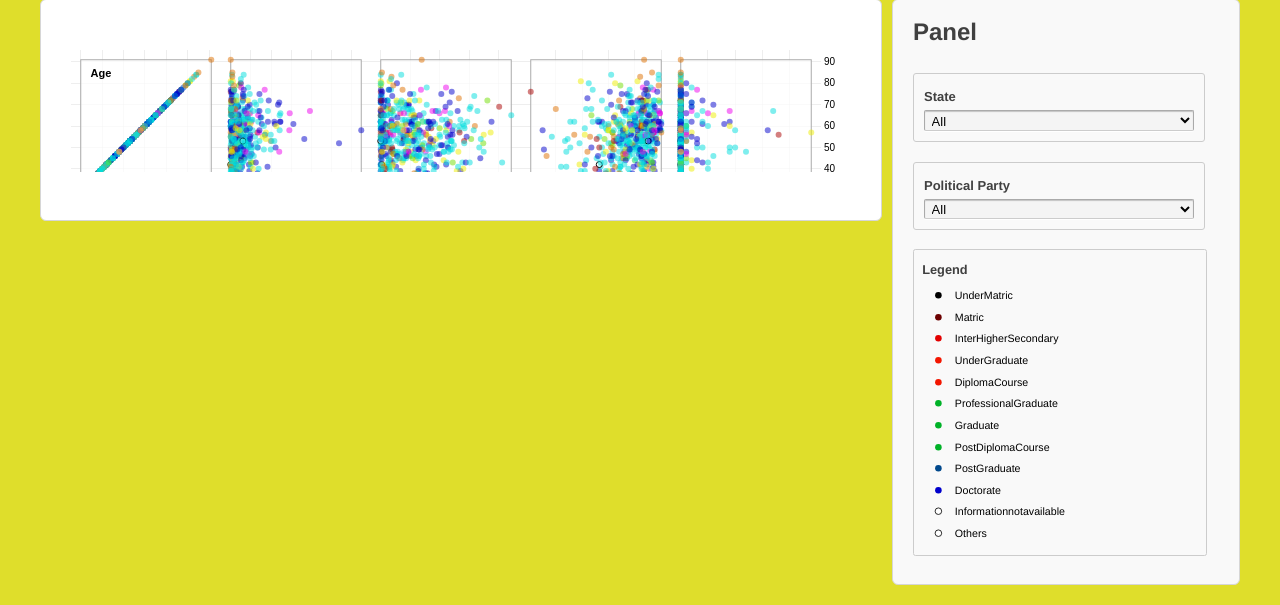
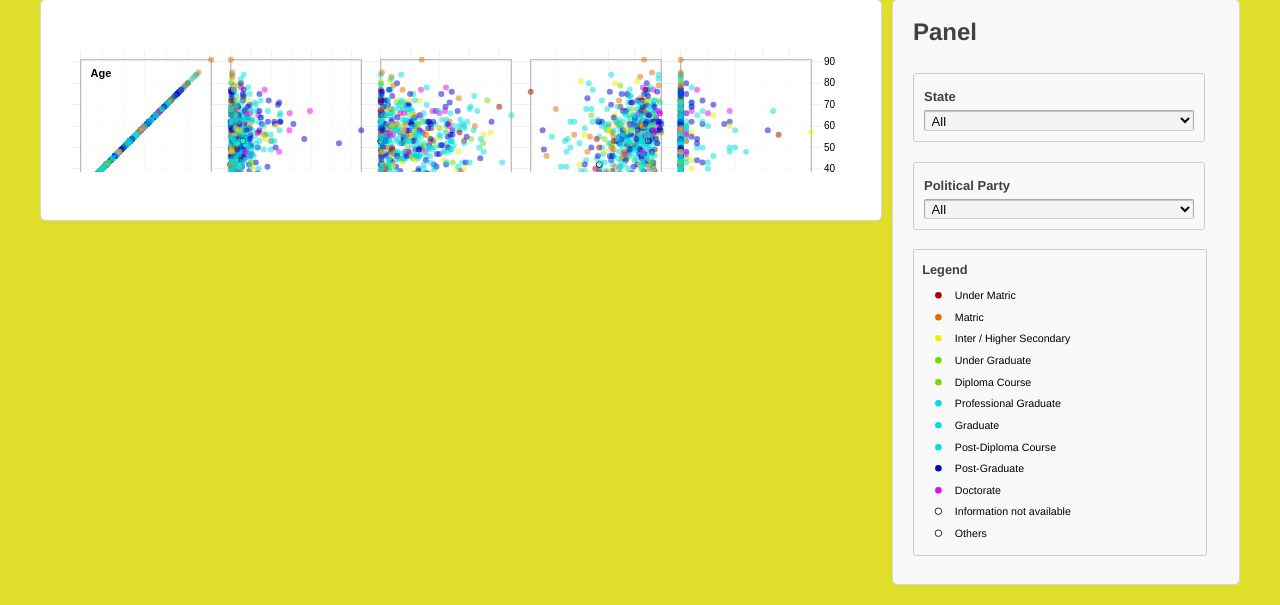
Before and after one commit to amit2014/analysis-loksabha-15, a PHP site: page /wordpress/splom.php in a window 1280 px wide. Shown: the part 171-776 px from the top of the page. Run offline with PHP 8.4, Linux system fonts and the light colour scheme; some libraries are stand-ins or nearby versions.

Commit message:
merged basically

```diff
--- a/includes/panel3.php
+++ b/includes/panel3.php
@@ -6,31 +6,31 @@
 	border-left-style: none;
 }
 .UnderMatric {
-  fill: #000000;
+  fill: #aa0000;
 }
 
 .Matric {
-  fill: #6c0000;
+  fill: #dd6f00;
 }
 
 .InterHigherSecondary, .CertificateCourse {
-  fill: #e30000;
+  fill: #eeee00;
 }
 
 .UnderGraduate, .DiplomaCourse {
-  fill: #f31600;
+  fill: #6fdd00;
 }
 
 .ProfessionalGraduate, .Graduate, .PostDiplomaCourse {
-  fill: #00b228;
+  fill: #00dddd;
 }
 
 .PostGraduate {
-  fill: #00488c;
+  fill: #0000cc;
 }
 
 .Doctorate {
-  fill: #0000cc;
+  fill: #ee00ee;
 }
 
 .Informationnotavailable, .Others {
@@ -52,17 +52,17 @@
          </div>
          <div id="leg" style="float:left;clear:left;clear:both;zoom:0.82;width:90%" class="panelf" >
          <label style="zoom:1.2;margin-bottom:5px">Legend</label>
-			<svg height="20px" width="250px"><circle cx="20" cy="10" r="4" stroke="black" stroke-width="0" class="UnderMatric"/><text x="40" y="15" fill="black">UnderMatric</text></svg>
+			<svg height="20px" width="250px"><circle cx="20" cy="10" r="4" stroke="black" stroke-width="0" class="UnderMatric"/><text x="40" y="15" fill="black">Under Matric</text></svg>
 			<svg height="20px" width="250px"><circle cx="20" cy="10" r="4" stroke="black" stroke-width="0" class="Matric"/><text x="40" y="15" fill="black">Matric</text></svg>
-			<svg height="20px" width="250px"><circle cx="20" cy="10" r="4" stroke="black" stroke-width="0" class="InterHigherSecondary"/><text x="40" y="15" fill="black">InterHigherSecondary</text></svg>
-			<svg height="20px" width="250px"><circle cx="20" cy="10" r="4" stroke="black" stroke-width="0" class="UnderGraduate"/><text x="40" y="15" fill="black">UnderGraduate</text></svg>
-			<svg height="20px" width="250px"><circle cx="20" cy="10" r="4" stroke="black" stroke-width="0" class="DiplomaCourse"/><text x="40" y="15" fill="black">DiplomaCourse</text></svg>
-			<svg height="20px" width="250px"><circle cx="20" cy="10" r="4" stroke="black" stroke-width="0" class="ProfessionalGraduate"/><text x="40" y="15" fill="black">ProfessionalGraduate</text></svg>
+			<svg height="20px" width="250px"><circle cx="20" cy="10" r="4" stroke="black" stroke-width="0" class="InterHigherSecondary"/><text x="40" y="15" fill="black">Inter / Higher Secondary</text></svg>
+			<svg height="20px" width="250px"><circle cx="20" cy="10" r="4" stroke="black" stroke-width="0" class="UnderGraduate"/><text x="40" y="15" fill="black">Under Graduate</text></svg>
+			<svg height="20px" width="250px"><circle cx="20" cy="10" r="4" stroke="black" stroke-width="0" class="DiplomaCourse"/><text x="40" y="15" fill="black">Diploma Course</text></svg>
+			<svg height="20px" width="250px"><circle cx="20" cy="10" r="4" stroke="black" stroke-width="0" class="ProfessionalGraduate"/><text x="40" y="15" fill="black">Professional Graduate</text></svg>
 			<svg height="20px" width="250px"><circle cx="20" cy="10" r="4" stroke="black" stroke-width="0" class="Graduate"/><text x="40" y="15" fill="black">Graduate</text></svg>
-			<svg height="20px" width="250px"><circle cx="20" cy="10" r="4" stroke="black" stroke-width="0" class="PostDiplomaCourse"/><text x="40" y="15" fill="black">PostDiplomaCourse</text></svg>
-			<svg height="20px" width="250px"><circle cx="20" cy="10" r="4" stroke="black" stroke-width="0" class="PostGraduate"/><text x="40" y="15" fill="black">PostGraduate</text></svg>
+			<svg height="20px" width="250px"><circle cx="20" cy="10" r="4" stroke="black" stroke-width="0" class="PostDiplomaCourse"/><text x="40" y="15" fill="black">Post-Diploma Course</text></svg>
+			<svg height="20px" width="250px"><circle cx="20" cy="10" r="4" stroke="black" stroke-width="0" class="PostGraduate"/><text x="40" y="15" fill="black">Post-Graduate</text></svg>
 			<svg height="20px" width="250px"><circle cx="20" cy="10" r="4" stroke="black" stroke-width="0" class="Doctorate"/><text x="40" y="15" fill="black">Doctorate</text></svg>
-			<svg height="20px" width="250px"><circle cx="20" cy="10" r="4" stroke="black" stroke-width="1" class="Informationnotavailable"/><text x="40" y="15" fill="black">Informationnotavailable</text></svg>
+			<svg height="20px" width="250px"><circle cx="20" cy="10" r="4" stroke="black" stroke-width="1" class="Informationnotavailable"/><text x="40" y="15" fill="black">Information not available</text></svg>
 			<svg height="20px" width="250px"><circle cx="20" cy="10" r="4" stroke="black" stroke-width="1" class="Others"/><text x="40" y="15" fill="black">Others</text></svg>
          </div>
 
--- a/js/splom.js
+++ b/js/splom.js
@@ -3,14 +3,15 @@ window.onload = initall;
 
 function initall() {
 	d3.csv("MPTrack.csv", function(data) {
+
 		//Setting States field up
-		var allstates=['All'];
+		var allstates=[];
 		for (var i=0;i<data.length;i++){
 			if (allstates.indexOf(data[i]['State'])==-1){
 				if (data[i]['State'])allstates=allstates.concat(data[i]['State']);
 			}
 		}
-		allstates=allstates.sort();
+		allstates=['All','North India','South India','East India','West India','North-East India'].concat(allstates.sort());
 		var statef = document.getElementById("statef");
 		statef.innerHTML= '';
 		for (state in allstates){
@@ -19,13 +20,13 @@ function initall() {
 		//***************
 
 		//Setting Party field up
-		var allparties=['All','UPA','NDA'];
+		var allparties=[];
 		for (var i=0;i<data.length;i++){
 			if (allparties.indexOf(data[i]['Political party'])==-1){
 				if (data[i]['Political party'])allparties=allparties.concat(data[i]['Political party']);
 			}
 		}
-		allparties=allparties.sort();
+		allparties=['All','UPA','NDA'].concat(allparties.sort());
 		var statef = document.getElementById("partyf");
 		statef.innerHTML= '';
 		for (state in allparties){
```
